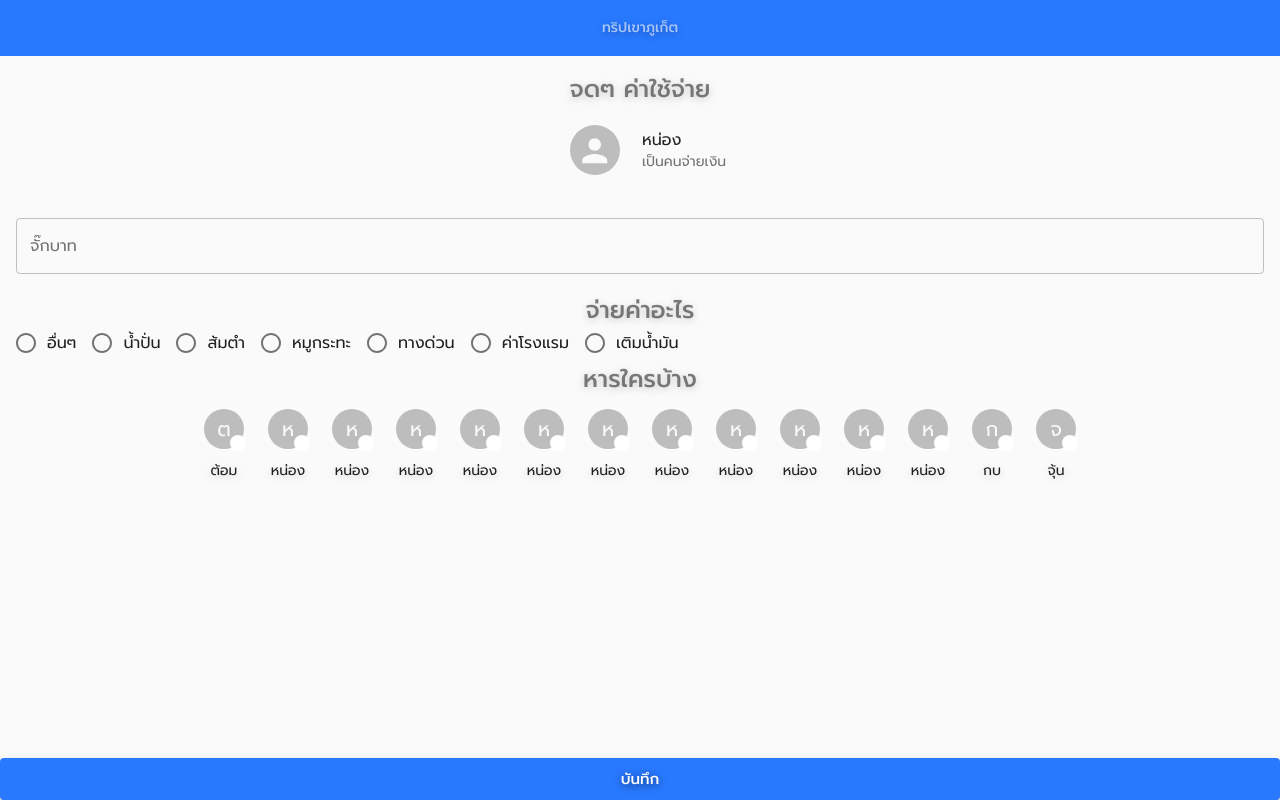
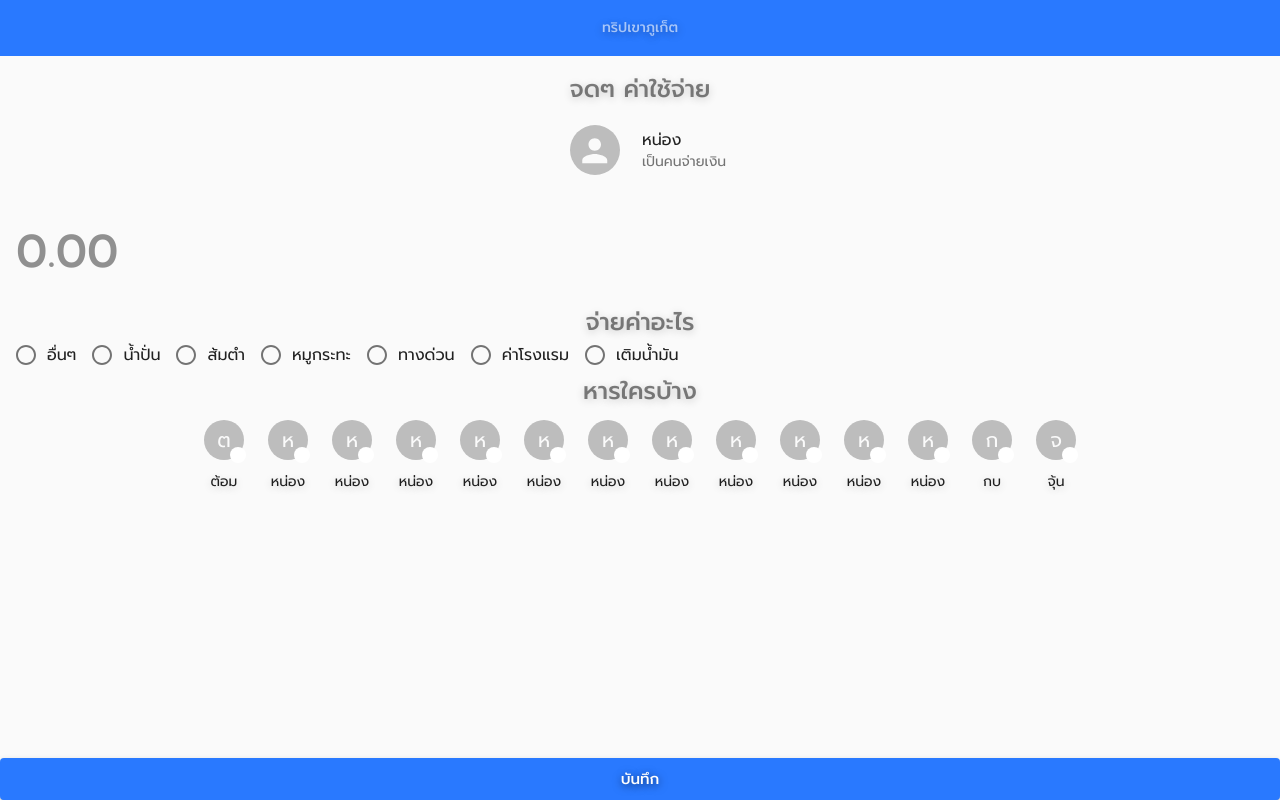
Before and after one commit to AnuchitO/fe-jugbaht, a React (Create React App) app: page / in a window 1280 px wide. Built offline with nearby package versions, Linux system fonts and the light colour scheme.

Commit message:
change input amount to naked

```diff
--- a/src/components/Expense/Expense.js
+++ b/src/components/Expense/Expense.js
@@ -16,7 +16,8 @@ import {
   RadioGroup,
   ListItemAvatar,
   ListItem,
-  List
+  List,
+  InputBase
 } from "@material-ui/core";
 import Checkbox from "@material-ui/core/Checkbox";
 import FiberManualRecordSharpIcon from "@material-ui/icons/FiberManualRecordSharp";
@@ -84,12 +85,15 @@ const Expense = () => {
           </List>
         </div>
         <FormControl fullWidth className={styles.groupAmount}>
-          <TextField
+          <InputBase
             className={styles.amount}
-            inputProps={{ inputMode: "numeric", pattern: "[0-9]*" }}
-            label="จั๊กบาท"
-            variant="outlined"
             fullWidth
+            placeholder="0.00"
+            inputProps={{
+              inputMode: "numberic",
+              pattern: "[0-9]*",
+              "aria-lable": "amount"
+            }}
           />
           {/* <FormHelperText>ค่าน้ำปั่น</FormHelperText> */}
         </FormControl>
--- a/src/components/Expense/Expense.module.scss
+++ b/src/components/Expense/Expense.module.scss
@@ -55,7 +55,9 @@ $payer-icon-size: 50px;
 .amount {
   // how to make lable align right
   margin: 8px 0;
-  text-align: right;
+  color: black;
+  font-size: 46px;
+  font-weight: 500;
 }
 
 .checkedIcon {
```
